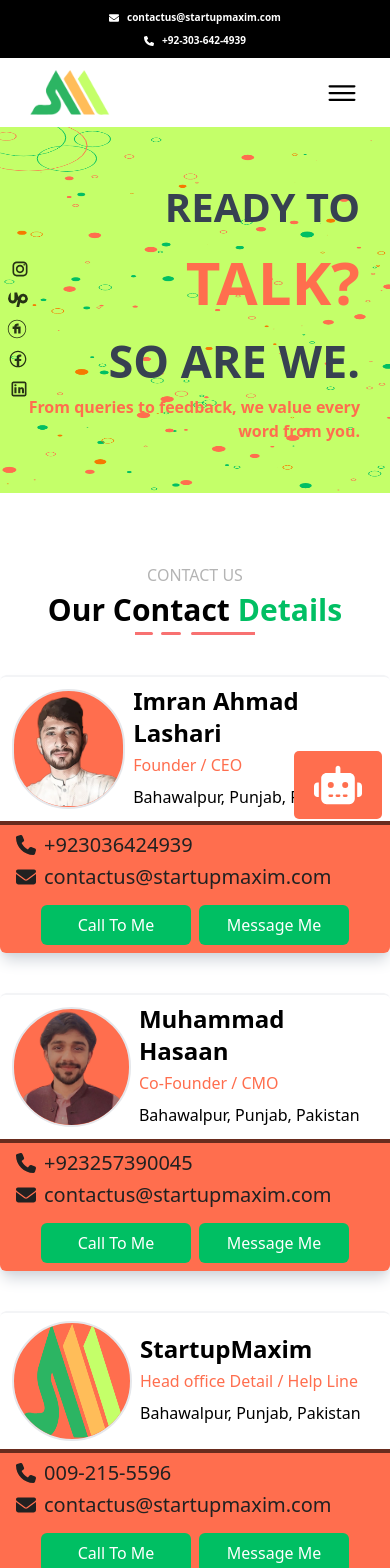
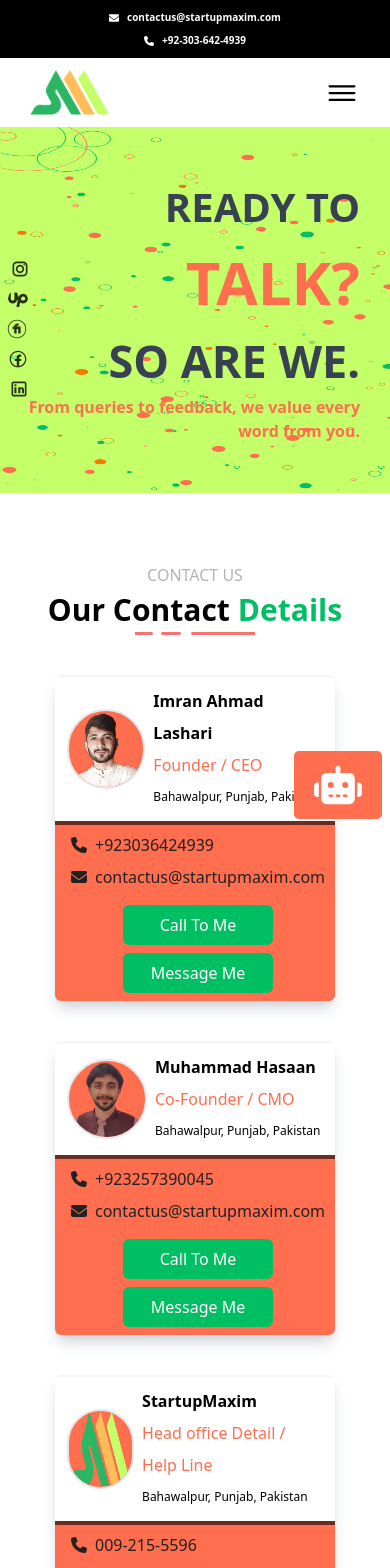
Before and after one commit to mhmAdmin1122/startupMAXIM, a Next.js app: page /Contact in a window 390 px wide. Shown: the top 1568 px of the page. Built offline with nearby package versions, Linux system fonts and the light colour scheme.

Commit message:
contact card ready for responsive devices

```diff
--- a/pages/Components/C/ContactAdressCard.tsx
+++ b/pages/Components/C/ContactAdressCard.tsx
@@ -13,14 +13,14 @@
   address,
 }: any) => {
   return (
-    <div className="text-left w-[400px] shadow-lg shadow-gray-300 hover:shadow-lg hover:shadow-gray-600 transition-all duration-700 delay-150 rounded-md overflow-hidden">
+    <div className="contact-adress-user-card-box text-left w-[400px] shadow-lg shadow-gray-300 hover:shadow-lg hover:shadow-gray-600 transition-all duration-700 delay-150 rounded-md overflow-hidden">
       {/* Detailbox */}
       <div className="flex items-center gap-2 px-3 py-2 border-t-2 border-gray-100 overflow-hidden rounded-tl-md rounded-tr-md border-b-4 border-b-[#692c1e]">
-        <div className="w-[120px] h-[120px] bg-[#ff6e4e] overflow-hidden rounded-full border-2 flex items-center justify-center">
+        <div className="contact-adress-user-card-imagebox w-[120px] h-[120px] bg-[#ff6e4e] overflow-hidden rounded-full border-2 flex items-center justify-center">
           <Image src={userPic} alt={picaltText} className="w-full h-full" />
         </div>
 
-        <div className="leading-8">
+        <div className="leading-8 contact-adress-user-card-deatailbox">
           <h3 className="text-2xl font-bold">{userName}</h3>
           <h4 className="text-[#ff6e4e] font-medium">{userPosition}</h4>
           <p>{address}</p>
@@ -28,7 +28,7 @@
       </div>
 
       {/* contact-box */}
-      <div className="leading-6 px-4 py-2 grid items-center gap-4 bg-[#ff6e4e]">
+      <div className="leading-6 contact-adress-user-card-contactdeatailbox px-4 py-2 grid items-center gap-4 bg-[#ff6e4e]">
         <div className="grid gap-2 text-[#212121] text-[20px]">
           <div className="flex items-center gap-2">
             <FaPhone />
@@ -40,7 +40,7 @@
             <p className="">{userEmail}</p>
           </div>
         </div>
-        <div className="flex justify-center items-center gap-2 text-[#fff] text-[16px]">
+        <div className="contact-adress-user-card-contactdeatailbtnbox flex justify-center items-center gap-2 text-[#fff] text-[16px]">
           <Link
             href={`tell:${userPhone}`}
             className="bg-[#00bf63] rounded-md text-center font-medium px-4 py-2 w-[150px]"
--- a/pages/Components/C/ContactUs.tsx
+++ b/pages/Components/C/ContactUs.tsx
@@ -1,5 +1,4 @@
 import React from "react";
-import Button from "../B/Button";
 import Marque from "../M/Marque";
 import ContactAdressCard from "./ContactAdressCard";
 import logo from "@/public/img/logo.png";
@@ -24,7 +23,7 @@
           </div>
         </div>
 
-        <div className="flex items-center justify-center gap-10 flex-wrap py-10">
+        <div className="contact-adress-user-box flex items-center justify-center gap-10 flex-wrap py-10">
           <ContactAdressCard
             userPosition="Founder / CEO"
             userName="Imran Ahmad Lashari"
@@ -65,20 +64,6 @@
             <h1 className="text-[var(--secondary-color)]">Message</h1>
           </div>
         </div>
-        {/* <form className="Contact-Form">
-          <input type="text" placeholder="Name" />
-          <input type="text" placeholder="Phone" />
-          <input type="email" placeholder="Email" />
-          <input type="text" placeholder="Subject" />
-          <textarea
-            name=""
-            id=""
-            cols={22}
-            rows={7}
-            placeholder="Message"
-          ></textarea>
-          <Button dynamicText={"Contact Us"} />
-        </form> */}
         <ContactForm />
       </div>
 
--- a/styles/globals.css
+++ b/styles/globals.css
@@ -216,10 +216,10 @@
 }
 /* client-slider-Box */
 /* ContactUs-Form */
-.ContactUs-Form div input{
+.ContactUs-Form div input {
   @apply w-[35%] px-[30px] py-[10px] rounded-full;
 }
-.ContactUs-Form div textarea{
+.ContactUs-Form div textarea {
   @apply w-[73%] p-[20px] rounded-lg;
 }
 /* ContactUs-Form */
@@ -1728,4 +1728,25 @@
     @apply text-2xl;
   }
   /* AboutUs Page */
-}
+
+  /* contact page */
+  .contact-adress-user-card-box {
+    @apply w-[280px];
+  }
+  .contact-adress-user-card-imagebox {
+    @apply w-[80px] h-[80px];
+  }
+  .contact-adress-user-card-deatailbox h3 {
+    @apply text-[16px];
+  }
+  .contact-adress-user-card-deatailbox p {
+    @apply text-[12px];
+  }
+  .contact-adress-user-card-contactdeatailbox div p, .contact-adress-user-card-contactdeatailbox div svg{
+    @apply text-[16px]
+  }
+  .contact-adress-user-card-contactdeatailbtnbox{
+    @apply flex-col;
+  }
+  /* contact page */
+}
```
